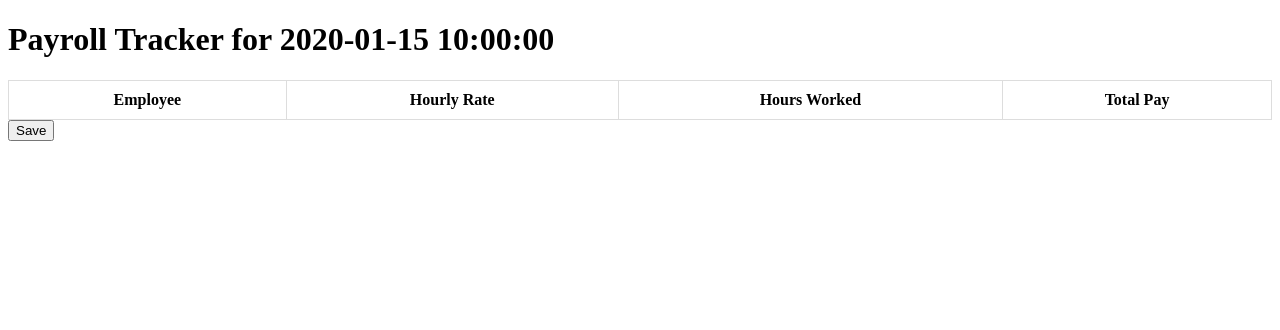
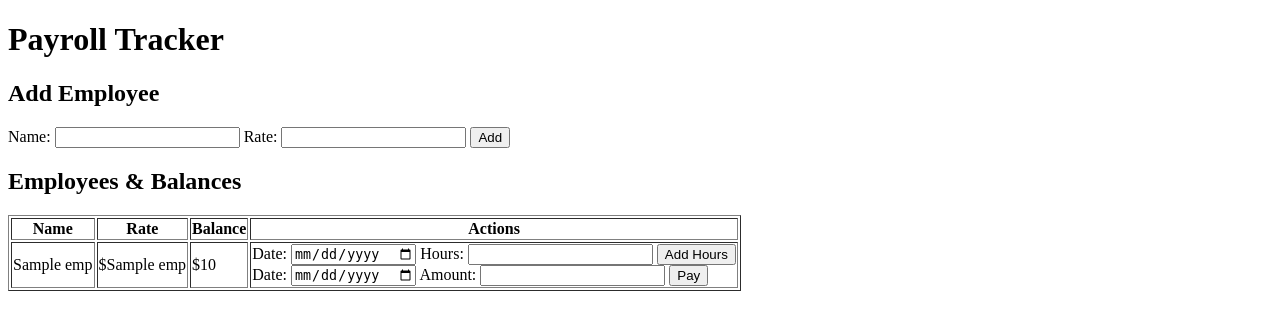
Before and after one commit to jcao42/payroll_web, a Flask app: template templates/index.html in a window 1280 px wide. Shown: the top 330 px of the page. Run offline with Flask 3, Linux system fonts and the light colour scheme; tables that the repository leaves empty hold one stand-in row (values such as "Sample post"); the template is opened without the code that fills it: values that come from a table or form of the project are taken from there, most other values are stand-ins (such as "Sample title", 1, 10 or a date in 2020); lists and menus that the app fills with data are empty.

Commit message:
Updated payroll web

```diff
--- a/app.py
+++ b/app.py
@@ -1,55 +1,107 @@
-from flask import Flask, render_template, request, redirect
-from flask_sqlalchemy import SQLAlchemy
-from datetime import date
+from flask import Flask, render_template, request, redirect, url_for
+import sqlite3
 import os
 
 app = Flask(__name__)
-app.config['SQLALCHEMY_DATABASE_URI'] = os.environ.get("DATABASE_URL", "sqlite:///payroll.db")
-app.config['SQLALCHEMY_TRACK_MODIFICATIONS'] = False
-db = SQLAlchemy(app)
 
-class Entry(db.Model):
-    id = db.Column(db.Integer, primary_key=True)
-    name = db.Column(db.String(100))
-    rate = db.Column(db.Float)
-    hours = db.Column(db.Float)
-    date = db.Column(db.String(10))
+DB_FILE = 'payroll.db'
 
-with app.app_context():
-    db.create_all()
+# ✅ Initialize Database
+def init_db():
+    with sqlite3.connect(DB_FILE) as conn:
+        c = conn.cursor()
+        c.execute('''CREATE TABLE IF NOT EXISTS employees (
+                        id INTEGER PRIMARY KEY AUTOINCREMENT,
+                        name TEXT,
+                        hourly_rate REAL)''')
 
-@app.route('/', methods=['GET', 'POST'])
+        c.execute('''CREATE TABLE IF NOT EXISTS work_logs (
+                        id INTEGER PRIMARY KEY AUTOINCREMENT,
+                        employee_id INTEGER,
+                        date TEXT,
+                        hours REAL,
+                        FOREIGN KEY(employee_id) REFERENCES employees(id))''')
+
+        c.execute('''CREATE TABLE IF NOT EXISTS payments (
+                        id INTEGER PRIMARY KEY AUTOINCREMENT,
+                        employee_id INTEGER,
+                        date TEXT,
+                        amount REAL,
+                        FOREIGN KEY(employee_id) REFERENCES employees(id))''')
+        conn.commit()
+
+# ✅ Get database connection
+def get_db():
+    return sqlite3.connect(DB_FILE)
+
+# ✅ Calculate balance for each employee
+def calculate_balance(employee_id):
+    with get_db() as conn:
+        c = conn.cursor()
+        c.execute("SELECT hourly_rate FROM employees WHERE id=?", (employee_id,))
+        rate = c.fetchone()[0]
+
+        c.execute("SELECT SUM(hours) FROM work_logs WHERE employee_id=?", (employee_id,))
+        total_hours = c.fetchone()[0] or 0
+
+        c.execute("SELECT SUM(amount) FROM payments WHERE employee_id=?", (employee_id,))
+        total_paid = c.fetchone()[0] or 0
+
+    return (total_hours * rate) - total_paid
+
+@app.route('/')
 def index():
-    today = date.today().isoformat()
-    entries = Entry.query.filter_by(date=today).all()
+    with get_db() as conn:
+        c = conn.cursor()
+        c.execute("SELECT * FROM employees")
+        employees = c.fetchall()
 
-    if request.method == 'POST':
-        # Clear existing entries for today
-        Entry.query.filter_by(date=today).delete()
+        balances = []
+        for emp in employees:
+            emp_id, name, rate = emp
+            balance = calculate_balance(emp_id)
+            balances.append((emp_id, name, rate, balance))
 
-        for i in range(1, 11):  # Up to 10 rows
-            name = request.form.get(f'name_{i}')
-            rate = request.form.get(f'rate_{i}')
-            hours = request.form.get(f'hours_{i}')
-            if name and rate and hours:
-                try:
-                    entry = Entry(
-                        name=name,
-                        rate=float(rate),
-                        hours=float(hours),
-                        date=today
-                    )
-                    db.session.add(entry)
-                except ValueError:
-                    continue  # Ignore bad inputs
+    return render_template('index.html', balances=balances)
 
-        db.session.commit()
-        return redirect('/')
+@app.route('/add_employee', methods=['POST'])
+def add_employee():
+    name = request.form['name']
+    rate = float(request.form['rate'])
 
-    if not entries:
-        entries = [Entry(name='', rate=0.0, hours=0.0) for _ in range(5)]
+    with get_db() as conn:
+        c = conn.cursor()
+        c.execute("INSERT INTO employees (name, hourly_rate) VALUES (?, ?)", (name, rate))
+        conn.commit()
 
-    return render_template('index.html', entries=entries, today=today)
+    return redirect(url_for('index'))
+
+@app.route('/log_hours', methods=['POST'])
+def log_hours():
+    emp_id = int(request.form['employee_id'])
+    date = request.form['date']
+    hours = float(request.form['hours'])
+
+    with get_db() as conn:
+        c = conn.cursor()
+        c.execute("INSERT INTO work_logs (employee_id, date, hours) VALUES (?, ?, ?)", (emp_id, date, hours))
+        conn.commit()
+
+    return redirect(url_for('index'))
+
+@app.route('/make_payment', methods=['POST'])
+def make_payment():
+    emp_id = int(request.form['employee_id'])
+    date = request.form['date']
+    amount = float(request.form['amount'])
+
+    with get_db() as conn:
+        c = conn.cursor()
+        c.execute("INSERT INTO payments (employee_id, date, amount) VALUES (?, ?, ?)", (emp_id, date, amount))
+        conn.commit()
+
+    return redirect(url_for('index'))
 
 if __name__ == '__main__':
-    app.run(debug=True, host='0.0.0.0', port=int(os.environ.get("PORT", 5000)))
+    init_db()
+    app.run(host='0.0.0.0', port=5000, debug=True)
--- a/templates/index.html
+++ b/templates/index.html
@@ -2,51 +2,42 @@
 <html>
 <head>
     <title>Payroll Tracker</title>
-    <style>
-        table {
-            width: 100%;
-            border-collapse: collapse;
-        }
-        th, td {
-            padding: 10px;
-            border: 1px solid #ddd;
-        }
-        input {
-            width: 100%;
-            box-sizing: border-box;
-        }
-    </style>
 </head>
 <body>
-    <h1>Payroll Tracker for {{ today }}</h1>
-    <form method="POST">
-        <table>
-            <thead>
-                <tr>
-                    <th>Employee</th>
-                    <th>Hourly Rate</th>
-                    <th>Hours Worked</th>
-                    <th>Total Pay</th>
-                </tr>
-            </thead>
-            <tbody>
-                {% for i, entry in enumerate(entries, 1) %}
-                <tr>
-                    <td><input type="text" name="name_{{ i }}" value="{{ entry.name }}"></td>
-                    <td><input type="number" step="0.01" name="rate_{{ i }}" value="{{ entry.rate }}"></td>
-                    <td><input type="number" step="0.01" name="hours_{{ i }}" value="{{ entry.hours }}"></td>
-                    <td>
-                        {% if entry.name %}
-                            ${{ "%.2f"|format(entry.rate * entry.hours) }}
-                        {% else %}
-                            —
-                        {% endif %}
-                    </td>
-                </tr>
-                {% endfor %}
-            </tbody>
-        </table>
-        <button type="submit">Save</button>
+    <h1>Payroll Tracker</h1>
+
+    <h2>Add Employee</h2>
+    <form method="POST" action="/add_employee">
+        Name: <input type="text" name="name" required>
+        Rate: <input type="number" step="0.01" name="rate" required>
+        <button type="submit">Add</button>
     </form>
+
+    <h2>Employees & Balances</h2>
+    <table border="1">
+        <tr><th>Name</th><th>Rate</th><th>Balance</th><th>Actions</th></tr>
+        {% for emp in balances %}
+        <tr>
+            <td>{{ emp[1] }}</td>
+            <td>${{ emp[2] }}</td>
+            <td>${{ emp[3]|round(2) }}</td>
+            <td>
+                <form method="POST" action="/log_hours" style="display:inline;">
+                    <input type="hidden" name="employee_id" value="{{ emp[0] }}">
+                    Date: <input type="date" name="date" required>
+                    Hours: <input type="number" step="0.01" name="hours" required>
+                    <button type="submit">Add Hours</button>
+                </form>
+                <br>
+                <form method="POST" action="/make_payment" style="display:inline;">
+                    <input type="hidden" name="employee_id" value="{{ emp[0] }}">
+                    Date: <input type="date" name="date" required>
+                    Amount: <input type="number" step="0.01" name="amount" required>
+                    <button type="submit">Pay</button>
+                </form>
+            </td>
+        </tr>
+        {% endfor %}
+    </table>
 </body>
 </html>
```
Also changed, not shown: requirements.txt (+33 -2 lines).
